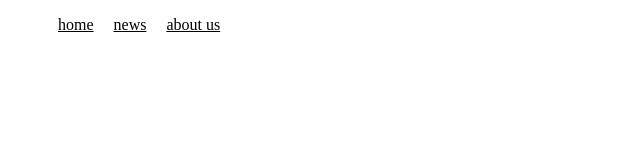
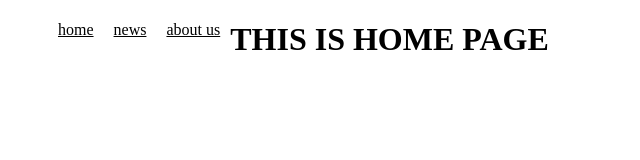
Before and after one commit to caoday075/test-git, a plain HTML site: page index.html in a window 1280 px wide. Shown: the whole page, without its empty margins (0-640 px from the left). Drawn offline with Linux system fonts and the light colour scheme.

Commit message:
add index content

```diff
--- a/index.html
+++ b/index.html
@@ -18,5 +18,9 @@
 	</li>
 </ul>
 
+<h1>
+	THIS IS HOME PAGE
+</h1>
+
 </body>
 </html>
```
